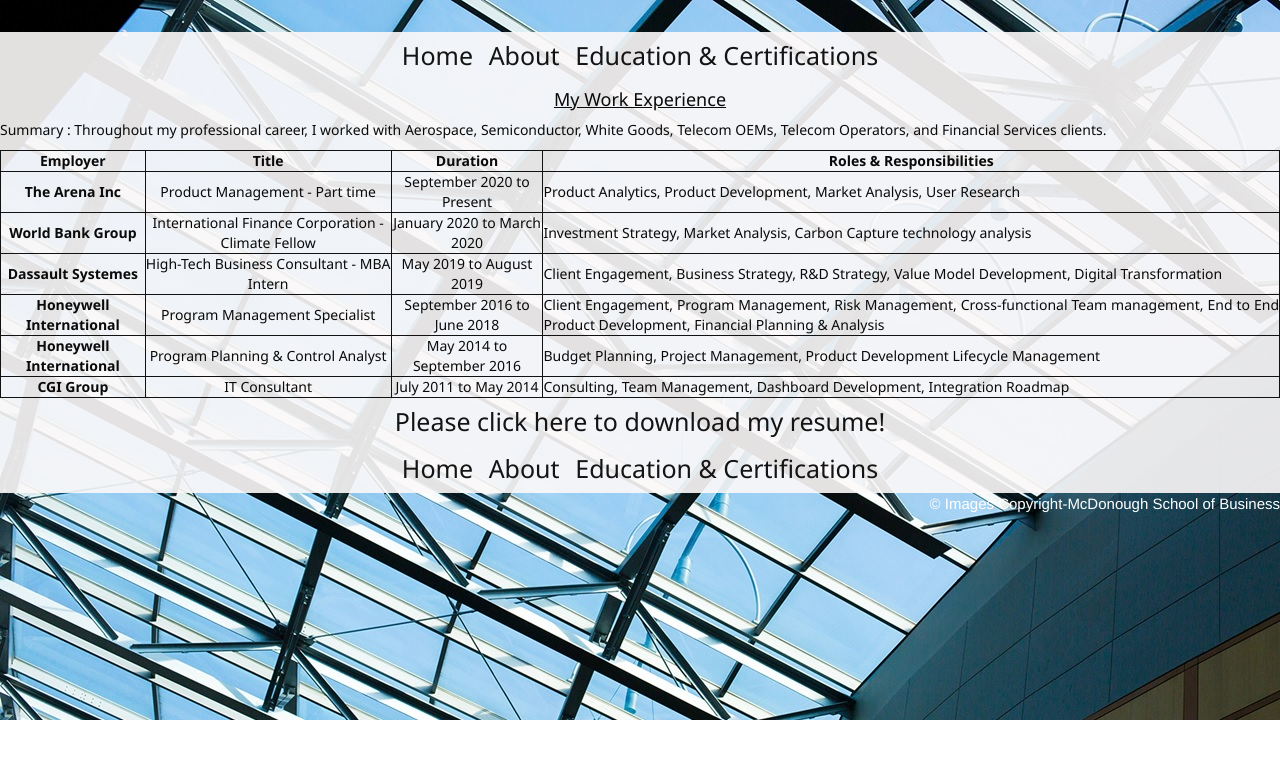
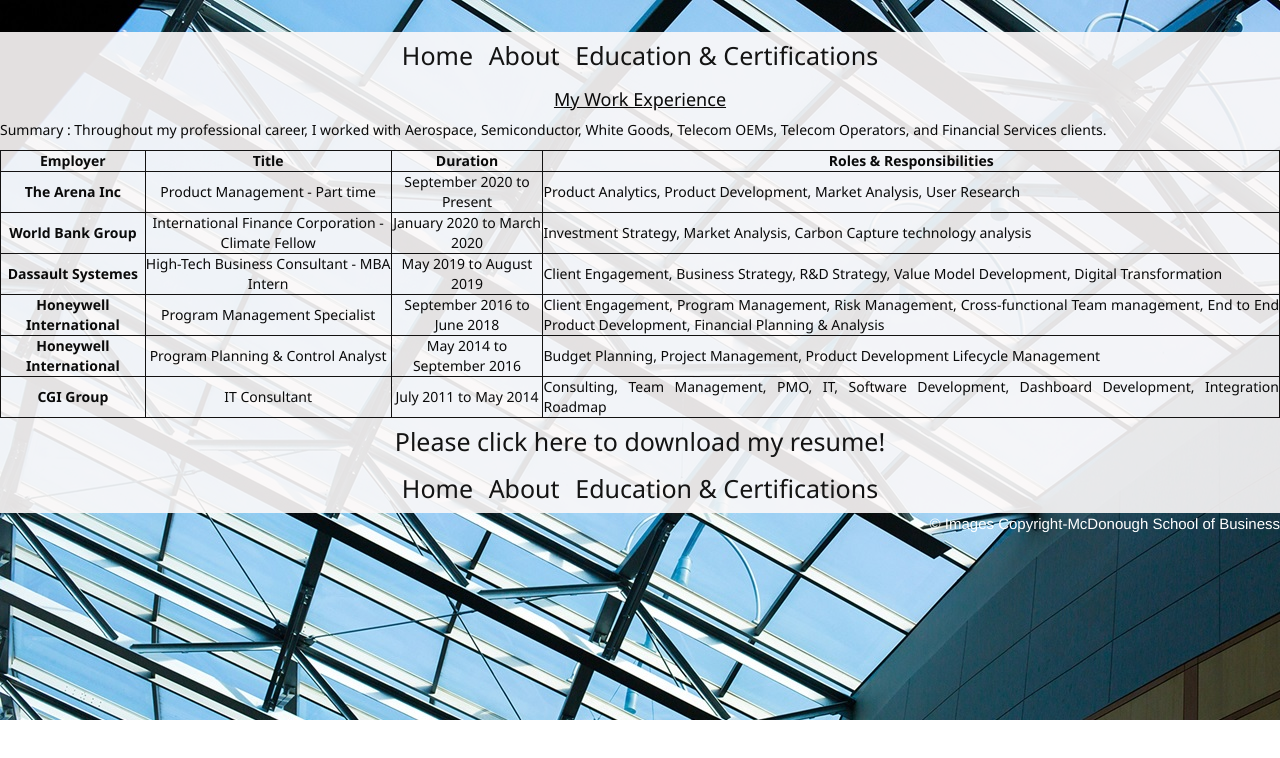
Before and after one commit to gnpthbalaji/Balaji-Guntur-Personal-Website-Project, a plain HTML site: page experience.html in a window 1280 px wide. Drawn offline with nearby package versions, Linux system fonts and the light colour scheme.

Commit message:
Update experience.html

```diff
--- a/experience.html
+++ b/experience.html
@@ -62,7 +62,7 @@
                         <td><b>CGI Group</b></td>
                         <td>IT Consultant</td>
                         <td>July 2011 to May 2014</td>
-                        <td style="text-align:justify;">Consulting, Team Management, Dashboard Development, Integration Roadmap</td>
+                        <td style="text-align:justify;">Consulting, Team Management, PMO, IT, Software Development, Dashboard Development, Integration Roadmap</td>
                       </tr>
                   </table>
 
```
